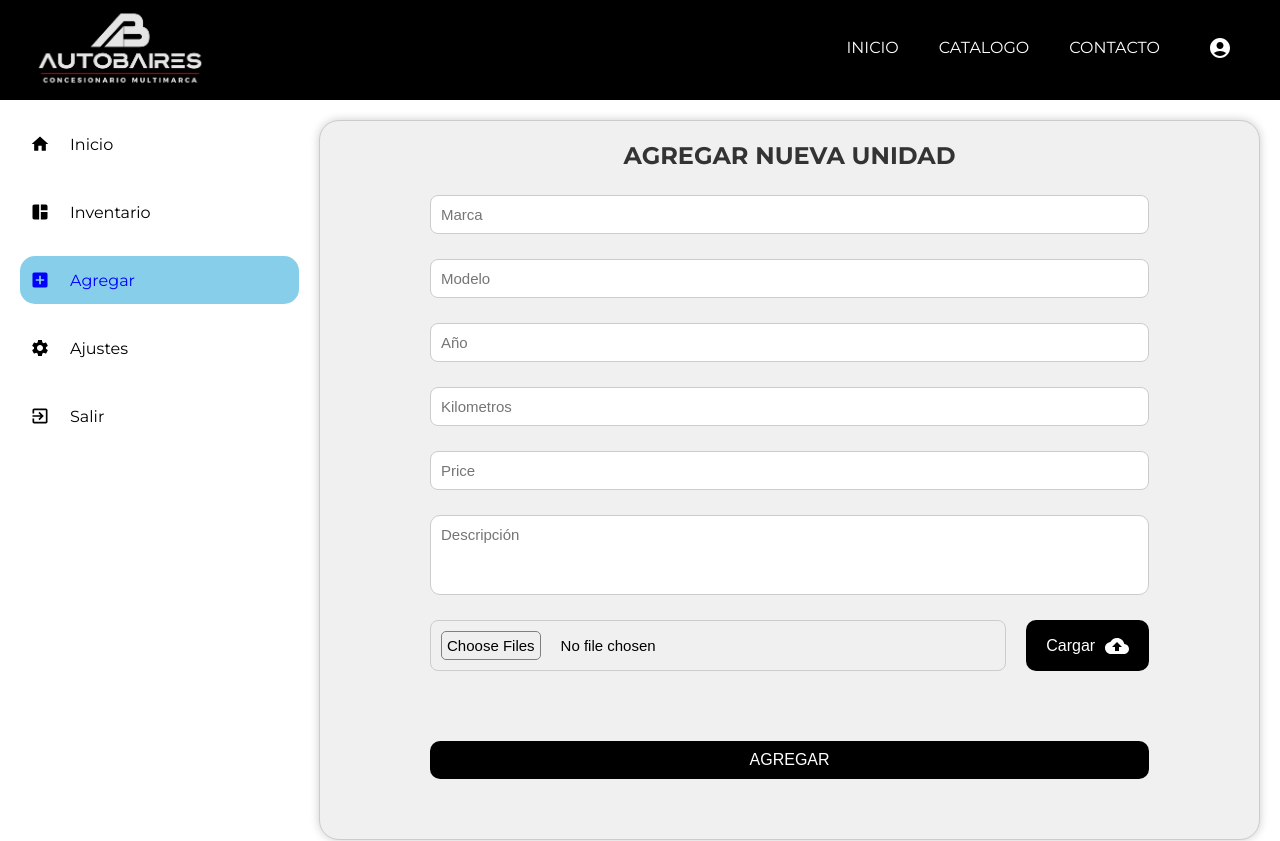
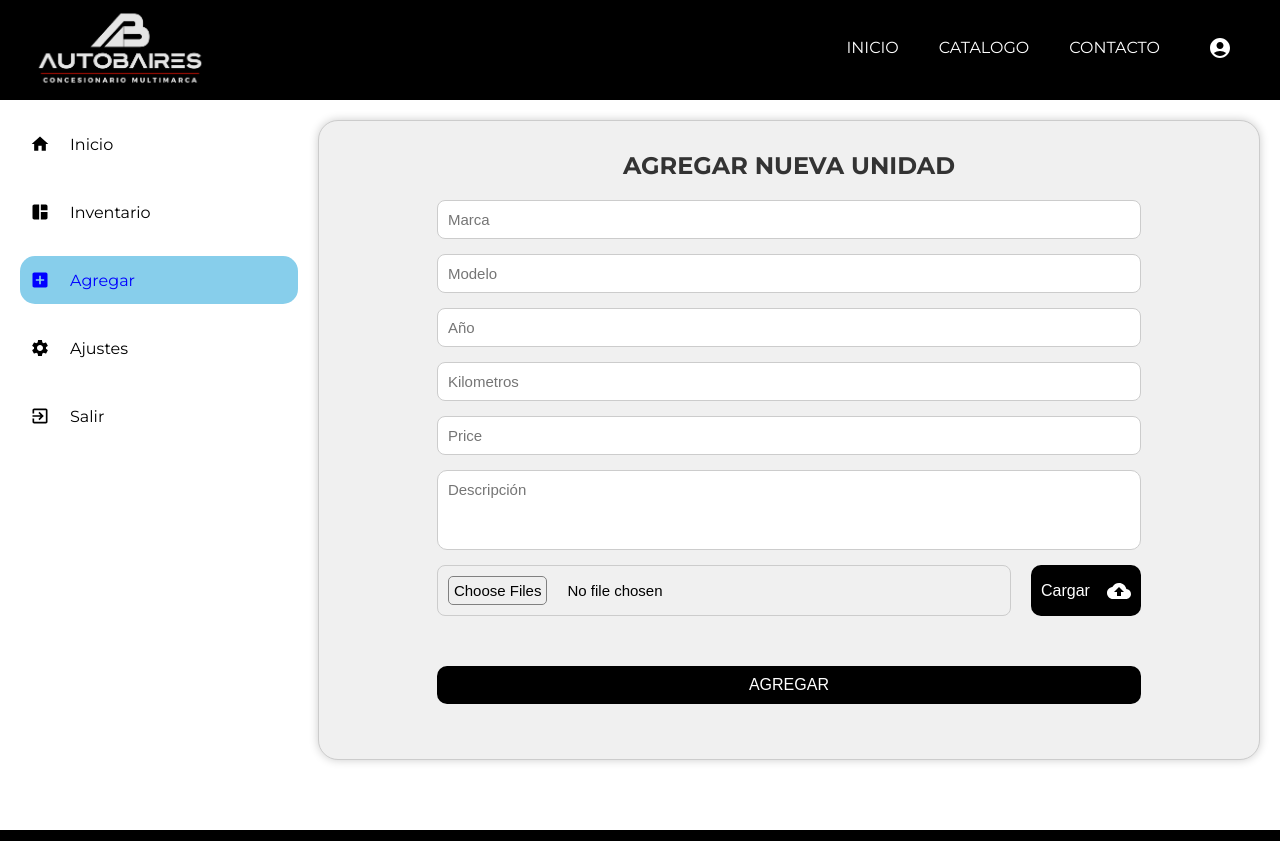
Before and after one commit to catuhardoy/autobaires, a Next.js app: page /admin/dashboard/create in a window 1280 px wide. Shown: the top 841 px of the page. Built offline with nearby package versions, Linux system fonts and the light colour scheme.

Commit message:
interfaz de carga terminada

```diff
--- a/src/app/admin/dashboard/create/page.jsx
+++ b/src/app/admin/dashboard/create/page.jsx
@@ -4,7 +4,10 @@ import React from 'react'
 import {useState} from 'react';
 import {useRouter} from 'next/navigation';
 import { uploadImage, uploadImages } from '@/libs/data';
-import Button from '@mui/material/Button';
+import LinearProgress from '@mui/material/LinearProgress';
+import CheckCircleIcon from '@mui/icons-material/CheckCircle';
+import ErrorIcon from '@mui/icons-material/Error';
+import Box from '@mui/material/Box';
 import CloudUploadIcon from '@mui/icons-material/CloudUpload';
 import styles from './page.module.css'
 
@@ -31,6 +34,13 @@ function CarCreate() {
   const router = useRouter()
 
   const handleImagesChange = (e) => {
+    setImages([]);
+    setUploadStatus({
+      loading: false,
+      error: false,
+      succesfull: false,
+      message: '',
+    });
     setImages(e.target.files);
   };
   //console.log([...images]);
@@ -48,19 +58,19 @@ function CarCreate() {
 
     Promise.all(res).then((res) => {
       console.log(res);
-      setPhotoURLs(res.map((item) => item.url))
+      setPhotoURLs(res.map((item) => item.url));
       setUploadStatus({
         loading: false,
         error: false,
         succesfull: true,
-        message: 'Carga exitosa',
+        message: 'Carga exitosa!',
       });
     }).catch((err) => {
       setUploadStatus({
         loading: false,
         error: true,
         succesfull: false,
-        message: 'Ha ocurrido un error',
+        message: 'Ha ocurrido un error!',
       });
     });
 
@@ -93,8 +103,9 @@ function CarCreate() {
       });
 
       if(res.ok){
-        //router.push('/catalogo');
-        console.log('Auto creado')
+        router.refresh();
+        router.push('/admin/dashboard');
+        console.log('Auto creado');
       }else{
         throw new Error ('No se creo el auto')
       }
@@ -164,7 +175,7 @@ function CarCreate() {
         placeholder='Descripción'
         id= 'description'
         />
-
+        <div className={styles.upload_section}>
           <label htmlFor='photo' className={styles.image_input}>
             <input
             className={styles.input}
@@ -173,12 +184,18 @@ function CarCreate() {
             id="photo"
             multiple onChange={handleImagesChange}
             />
-          <button className={styles.btn} onClick={handleUploadImage}>
-            <p>Cargar</p>
-            <CloudUploadIcon /></button>
+            <button disabled={uploadStatus.succesfull} className={uploadStatus.succesfull ? styles.disabled_btn : styles.upload_btn} onClick={handleUploadImage}>
+              {uploadStatus.succesfull && <CheckCircleIcon/>}
+              {uploadStatus.error && <ErrorIcon/>}
+              {!uploadStatus.succesfull && !uploadStatus.error && <div><p>Cargar</p><CloudUploadIcon /></div>}
+            </button>
           </label>
           <div className={uploadStatus.message ? styles.status : styles.hidden}>
             <p>{uploadStatus.message}</p>
+            {uploadStatus.loading && <Box sx={{ width: '100%' }}>
+              <LinearProgress />
+            </Box>}
+          </div>
         </div>
 
         <button className={styles.btn} type = "submit" >AGREGAR</button>
--- a/src/app/admin/dashboard/create/page.module.css
+++ b/src/app/admin/dashboard/create/page.module.css
@@ -52,20 +52,20 @@
     flex-direction: column;
     justify-content: flex-start;
     align-items: center;
-    height: 90vh;
+    min-height: 80vh;
     width: 100%;
-    gap: 25px;
+    gap: 20px;
     background-color: #f0f0f0; /* Color de fondo */
     border: 1px solid #ccc; /* Borde */
     box-shadow: 0px 0px 10px rgba(0, 0, 0, 0.2); /* Sombra */
-    padding: 20px;
+    padding: 30px;
     border-radius: 20px;
   }
 
 .form{
     display: flex;
     flex-direction: column;
-    gap: 25px;
+    gap: 15px;
     width: 80%;
 }
 .form :nth-child(6) {
@@ -103,15 +103,27 @@
     gap: 20px;
   }
 
+  .upload_section {
+    display: flex;
+    flex-direction: column;
+    width: 100%;
+    gap: 5px;
+  }
+
   .status {
     display: flex;
-    height: 20px;
+    flex-direction: column;
+    height: 30px;
     width: 100%;
+    font-size: 12px;
+    gap: 5px;
   }
   .hidden {
     display: flex;
-    height: 20px;
+    flex-direction: column;
+    height: 30px;
     width: 100%;
+    font-size: 12px;
     visibility: hidden;
   }
 
@@ -130,6 +142,47 @@
     transition: 0.5s ease;
   }
 
+  .upload_btn {
+    display: flex;
+    align-items: center;
+    justify-content: center;
+    gap: 10px;
+    width: 120px;
+    background-color: black;
+    color: white;
+    padding: 10px 10px;
+    border: none;
+    border-radius: 10px;
+    font-size: 16px;
+    cursor: pointer;
+    transition: 0.5s ease;
+  }
+
+  .disabled_btn {
+    display: flex;
+    gap: 10px;
+    width: 120px;
+    align-items: center;
+    justify-content: center;
+    background-color: lightslategray;
+    color: skyblue;
+    padding: 10px 20px;
+    border: none;
+    border-radius: 10px;
+    font-size: 16px;
+  }
+
+  .upload_btn div {
+    display: flex;
+    justify-content: space-between;
+    align-content: center;
+    flex-wrap: wrap;
+    width: 90px;
+  }
+  .upload_btn p {
+    margin: auto 0px;
+  }
+
   .btn:hover {
     background-color: darkblue;
   }
```
Lines whose indentation alone changed are shown as unchanged.
